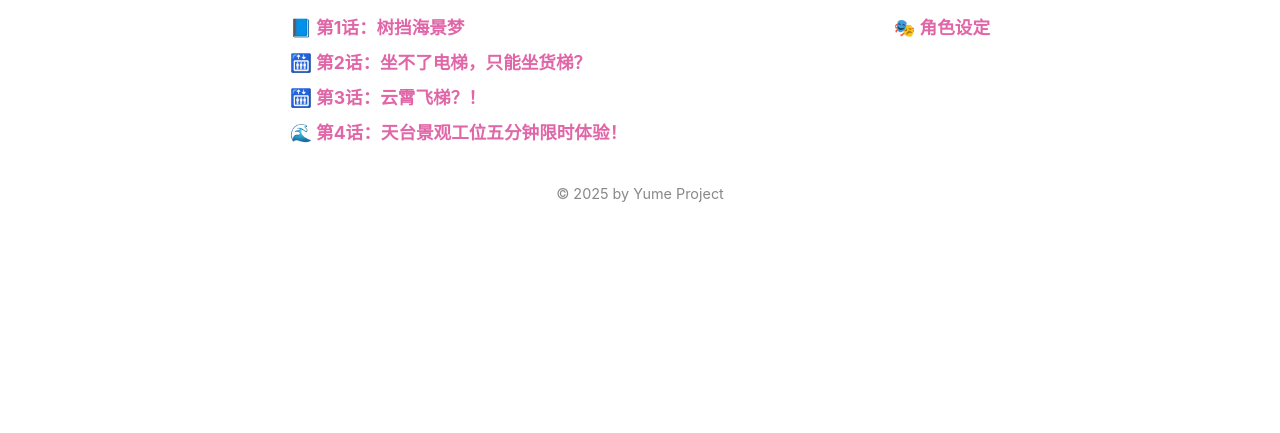
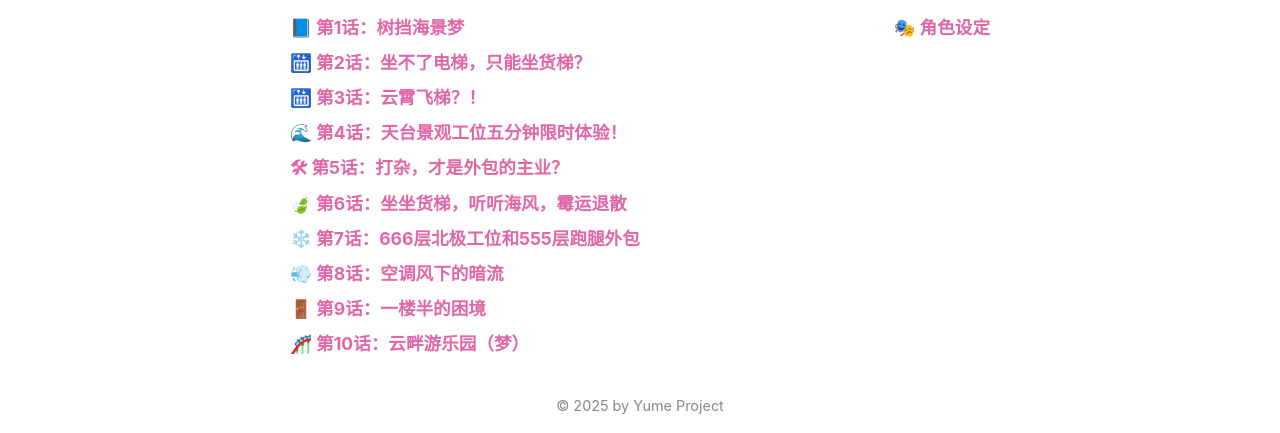
Before and after one commit to f2fang/yume, a plain HTML site: page index.html in a window 1280 px wide. Shown: the part 522-955 px from the top of the page. Before the commit the page ends 800 px from the top, so only its background shows below. Drawn offline with Linux system fonts and the light colour scheme.

Commit message:
add new 34.png

```diff
--- a/index.html
+++ b/index.html
@@ -22,6 +22,12 @@
     <a href="episodes/02.html">🛗 第2话：坐不了电梯，只能坐货梯？</a>
     <a href="episodes/03.html">🛗 第3话：云霄飞梯？！</a>
     <a href="episodes/04.html">🌊 第4话：天台景观工位五分钟限时体验！</a>
+<a href="episodes/05.html">🛠 第5话：打杂，才是外包的主业？</a>
+<a href="episodes/06.html">🍃 第6话：坐坐货梯，听听海风，霉运退散</a>
+<a href="episodes/07.html">❄️ 第7话：666层北极工位和555层跑腿外包</a>
+<a href="episodes/08.html">💨 第8话：空调风下的暗流</a>
+<a href="episodes/09.html">🚪 第9话：一楼半的困境</a>
+<a href="episodes/10.html">🎢 第10话：云畔游乐园（梦）</a>
   </div>
 
   <!-- 右列：角色设定 -->
```
Also changed, not shown: 6 other files.
